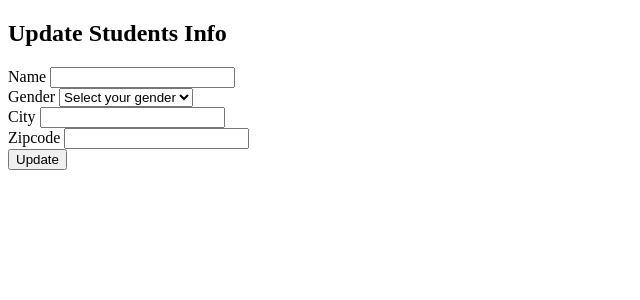
After one commit to Akshay-Paunikar/Flask_Web_Development, a Flask app: page /update/1 in a window 1280 px wide. The commit adds this page. Shown: the top 300 px of the page, without its empty margins (0-640 px from the left). Run offline with Flask 2, Linux system fonts and the light colour scheme; data that the repository does not hold is empty.

Commit message:
Flask SQLAlchemy

```diff
--- a/Flask_Step_by_Step/Flask_SQLAlchemy/app.py
+++ b/Flask_Step_by_Step/Flask_SQLAlchemy/app.py
@@ -1,14 +1,19 @@
+# import libraries
 from flask import Flask, render_template, redirect, url_for, request, flash
 from flask_sqlalchemy import SQLAlchemy
-from sqlalchemy import create_engine
 
+# create extension
+db = SQLAlchemy()
+
+# create the app
 app = Flask(__name__)
 
-e = create_engine("sqlite:///students.db")
-app.config['SQLALCHEMY_DATABASE_URI'] = 'sqllite:///students.db'
+# configure the SQLite database, relative to the app instance folder
+app.config['SQLALCHEMY_DATABASE_URI'] = 'sqlite:///students.db'
 app.config['SQLALCHEMY_TRACK_MODIFICATIONS'] = False
 
-db = SQLAlchemy(app)
+# initialize app with the extension
+db.init_app(app)
 
 class students(db.Model):
     id = db.Column(db.Integer, primary_key=True)
@@ -17,34 +22,56 @@ class students(db.Model):
     city = db.Column(db.String(100), nullable=False)
     zipcode = db.Column(db.Integer, nullable=False)
 
-def __init__(self, name, gender, city, zipcode):
-    self.name = name
-    self.gender = gender
-    self.city = city
-    self.zipcode = zipcode
+with app.app_context():
+    db.create_all()
 
 @app.route('/')
 def home():
     return render_template('home.html', students=students.query.all())
 
-@app.route('/newStudent', methods=['GET','POST'])
-def new():
-    if request.method == 'POST':
-        if not request.form['name'] or not request.form['gender'] or not request.form['city'] or not request.form['zipcode']:
-            flash("Please check and enter data in all fields")
-        else:
-            name = request.form['name']
-            gender = request.form['gender']
-            city = request.form['city']
-            zipcode = int(request.form['zipcode'])
-            student = students(name=name, gender=gender, city=city, zipcode=zipcode)
-
-            db.session.add(student)
-            db.session.commit()
-            flash("Record added successfully")
-            return redirect(url_for('home'))
+@app.route('/student')
+def info():
     return render_template('student.html')
 
+@app.route('/new', methods=['GET', 'POST'])
+def create_new():
+    if request.method == 'POST':
+        student = students(
+            name = request.form['name'],
+            gender = request.form['gender'],
+            city = request.form['city'],
+            zipcode = int(request.form['zipcode'])
+        )
+        db.session.add(student)
+        db.session.commit()
+        return redirect(url_for('home', id = student.id))
+    return render_template('student.html')
+
+@app.route('/update/<int:id>', methods=['GET', 'POST'])
+def update(id):
+    if request.method=='POST':
+        name = request.form['name']
+        gender = request.form['gender']
+        city = request.form['city']
+        zipcode = int(request.form['zipcode'])
+        student = students.query.filter_by(id=id).first()
+        student.name = name
+        student.gender = gender
+        student.city = city
+        student.zipcode = zipcode
+        db.session.add(student)
+        db.session.commit()
+        return redirect("/")
+
+    student = students.query.filter_by(id=id).first()
+    return render_template('update.html', student=student)
+
+@app.route('/delete/<int:id>')
+def delete(id):
+    student = students.query.filter_by(id=id).first()
+    db.session.delete(student)
+    db.session.commit()
+    return redirect("/")
+
 if __name__ == "__main__":
-    db.create_all()
     app.run(debug=True)
--- /dev/null
+++ b/Flask_Step_by_Step/Flask_SQLAlchemy/templates/update.html
@@ -0,0 +1,37 @@
+<!DOCTYPE html>
+<html lang="en">
+<head>
+    <meta charset="UTF-8">
+    <meta name="viewport" content="width=device-width, initial-scale=1.0">
+    <title>Update Data</title>
+</head>
+<body>
+    <div class="container my-3">
+        <h2>Update Students Info</h2>
+        <form action="/update/{{student.id}}" method="POST">
+            <div class="mb-3">
+              <label for="name" class="form-label">Name</label>
+              <input type="text" class="form-control" name="name" id="name" value="{{student.name}}" aria-describedby="StudentName">
+            </div>
+            <div class="mb-3">
+              <label for="gender" class="form-label">Gender</label>
+              <select name="gender" id="gender">
+                <option value="gender" selected disabled value="Select your gender">Select your gender</option>
+                <option value="Male">Male</option>
+                <option value="Female">Female</option>
+                <option value="Other">Other</option>
+            </select>
+            </div>
+            <div class="mb-3">
+                <label for="city" class="form-label">City</label>
+                <input type="text" class="form-control" name="city" id="city" value="{{student.city}}" aria-describedby="StudentCity">
+            </div>
+            <div class="mb-3">
+                <label for="zipcode" class="form-label">Zipcode</label>
+                <input type="number" class="form-control" name="zipcode" id="zipcode" value="{{student.zipcode}}" aria-describedby="StudentZipcode">
+            </div>
+            <button type="submit" class="btn btn-dark">Update</button>
+          </form>
+    </div>
+</body>
+</html>
```
Also changed, not shown: Flask_Step_by_Step/Flask_SQLAlchemy/templates/home.html (+7 -1 lines), Flask_Step_by_Step/Flask_SQLAlchemy/templates/student.html (+7 -2 lines).
